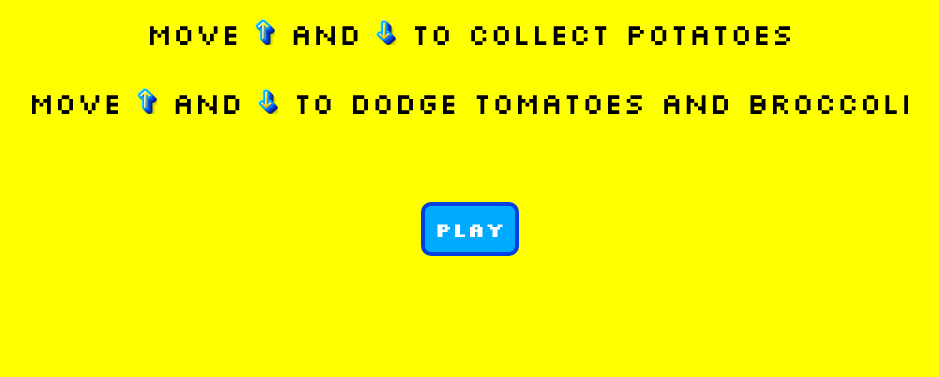
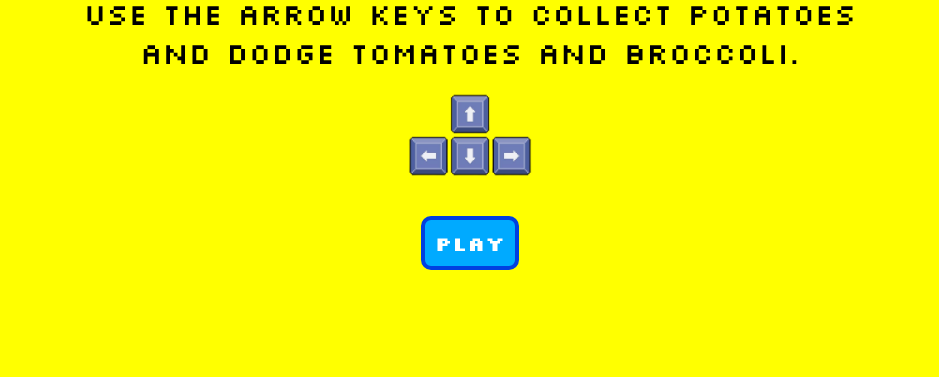
Before and after one commit to RoigOriol/Mr-Potato-strikes-back, a plain HTML site: page index.html in a window 1280 px wide. Shown: the part 423-800 px from the top of the page, without its empty margins (170-1109 px from the left). Drawn offline with Linux system fonts and the light colour scheme.

```diff
--- a/JS/MR Potato.js
+++ b/JS/MR Potato.js
@@ -3,7 +3,7 @@
     this.node = document.createElement("img");
     this.node.id = "MrPotato";
     this.node.src = "./Imagenes/Mr_Potato.png";
-    this.node.alt = "test";
+    this.node.alt = "Mr_potato";
     gameBoxNode.append(this.node);
 
     this.x = 30;
--- a/JS/brocoli.js
+++ b/JS/brocoli.js
@@ -3,7 +3,7 @@
     this.node = document.createElement("img");
     this.node.id = "brocoli";
     this.node.src = "./Imagenes/Brocoli.png";
-    this.node.alt = "test";
+    this.node.alt = "brocoli";
     gameBoxNode.append(this.node);
 
     this.x = gameBoxNode.offsetWidth;
--- a/JS/destello.js
+++ b/JS/destello.js
@@ -3,7 +3,7 @@
     this.node = document.createElement("img");
     this.node.id = "destello";
     this.node.src = "./Imagenes/destello.png";
-    this.node.alt = "test";
+    this.node.alt = "destello";
 
     gameBoxNode.append(this.node);
 
--- a/JS/patata.js
+++ b/JS/patata.js
@@ -3,7 +3,7 @@
     this.node = document.createElement("img");
     this.node.id = "patata";
     this.node.src = "./Imagenes/patata.png";
-    this.node.alt = "test";
+    this.node.alt = "patata";
     gameBoxNode.append(this.node);
 
     this.x = gameBoxNode.offsetWidth;
--- a/JS/tomate.js
+++ b/JS/tomate.js
@@ -3,7 +3,7 @@
     this.node = document.createElement("img");
     this.node.id = "tomate";
     this.node.src = "./Imagenes/Tomate.png";
-    this.node.alt = "test";
+    this.node.alt = "tomate";
     gameBoxNode.append(this.node);
 
     this.x = gameBoxNode.offsetWidth;
--- a/index.html
+++ b/index.html
@@ -21,43 +21,16 @@
       <header id="header">
         <img src="./Imagenes/title.png" width="55%" alt="Game Title" />
       </header>
-        <h1>Game instructions</h1>
+      <h1>Game Instructions</h1>
       <aside class="quote">
         <p>
-            Move
-            <span>
-              <img src="./Imagenes/arrow-up.png" alt="arrow up" width="20px" />
-            </span>
-            and
-            <span>
-              <img
-                src="./Imagenes/arrow-down.png"
-                alt="arrow down"
-                width="20px"
-              />
-            </span>
-            to collect potatoes
-          </p>
-          <p>
-            Move
-            <span>
-              <img src="./Imagenes/arrow-up.png" alt="arrow up" width="20px" />
-            </span>
-            and
-            <span>
-              <img
-                src="./Imagenes/arrow-down.png"
-                alt="arrow down"
-                width="20px"
-              />
-            </span>
-            to dodge tomatoes and broccoli
+          Use the arrow keys to collect potatoes </br>and dodge tomatoes and broccoli.</br>
+          <img id="arrow_keys"src="./Imagenes/arrow_keys.png" width="10%" alt="arrow_keys" />
         </p>
       </aside>
-        <div id="div-btn">
+      <div>
         <button id="start-btn">Play</button>
       </div>
-
     </div>
 
     <!-- PANTALLA DE JUEGO -->
--- a/style.css
+++ b/style.css
@@ -8,9 +8,7 @@
   text-align: center;
 }
 
-#div-btn {
-  margin-top: 40px;
-}
+
 .quote {
   margin-top: 20px;
   text-align: center;
@@ -18,10 +16,12 @@
 }
 
 h1 {
-  margin-top: 80px;
+  margin-top: 60px;
   text-align: center;
 }
-
+#arrow_keys{
+  margin-top: 20px;
+}
 #start-btn {
   text-align: center;
   background-color: #00aaff;
@@ -34,7 +34,6 @@
   border-style: solid;
   font-weight: bold;
   font-family: "Silkscreen", sans-serif;
-  margin-top: 40px;
   margin-bottom: 10px;
 }
 #counter-btn {
```
Also changed, not shown: Imagenes/arrow_keys.png (added), 1 other file. Lines whose indentation alone changed are shown as unchanged.
